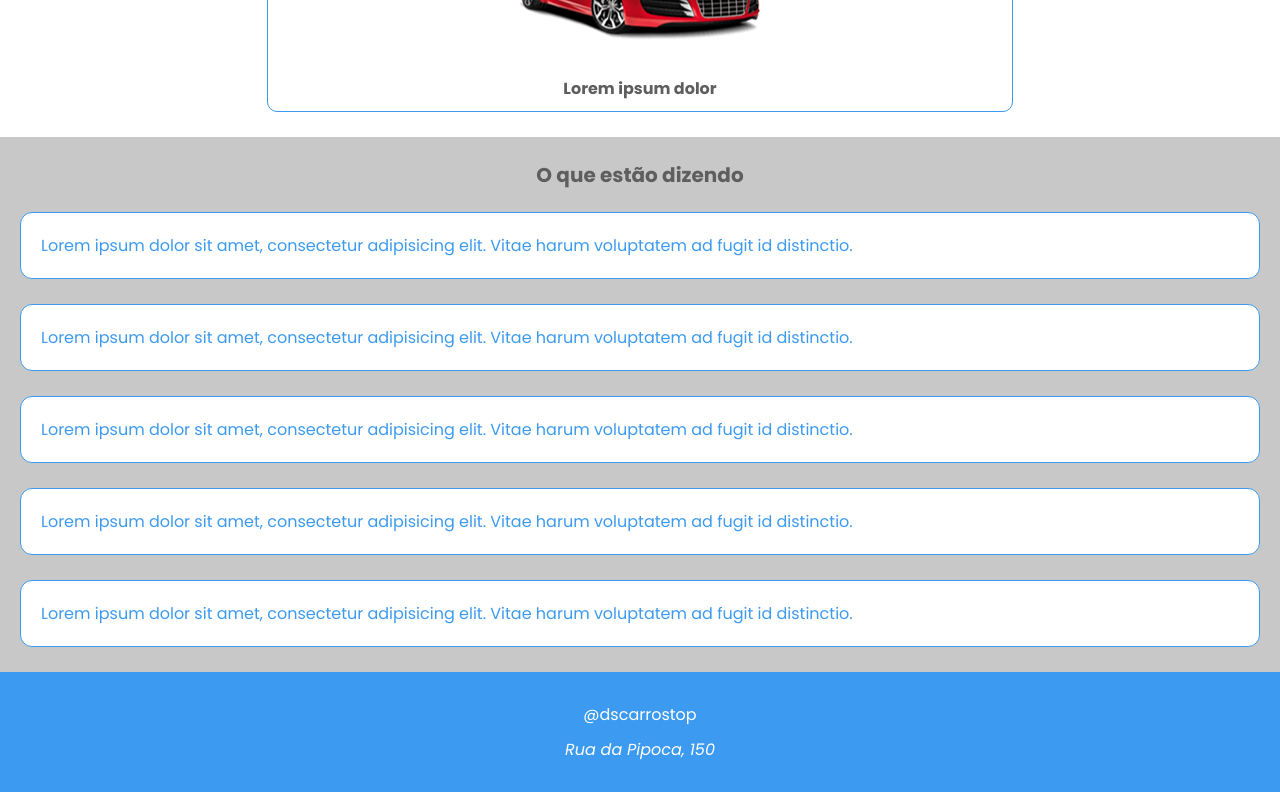
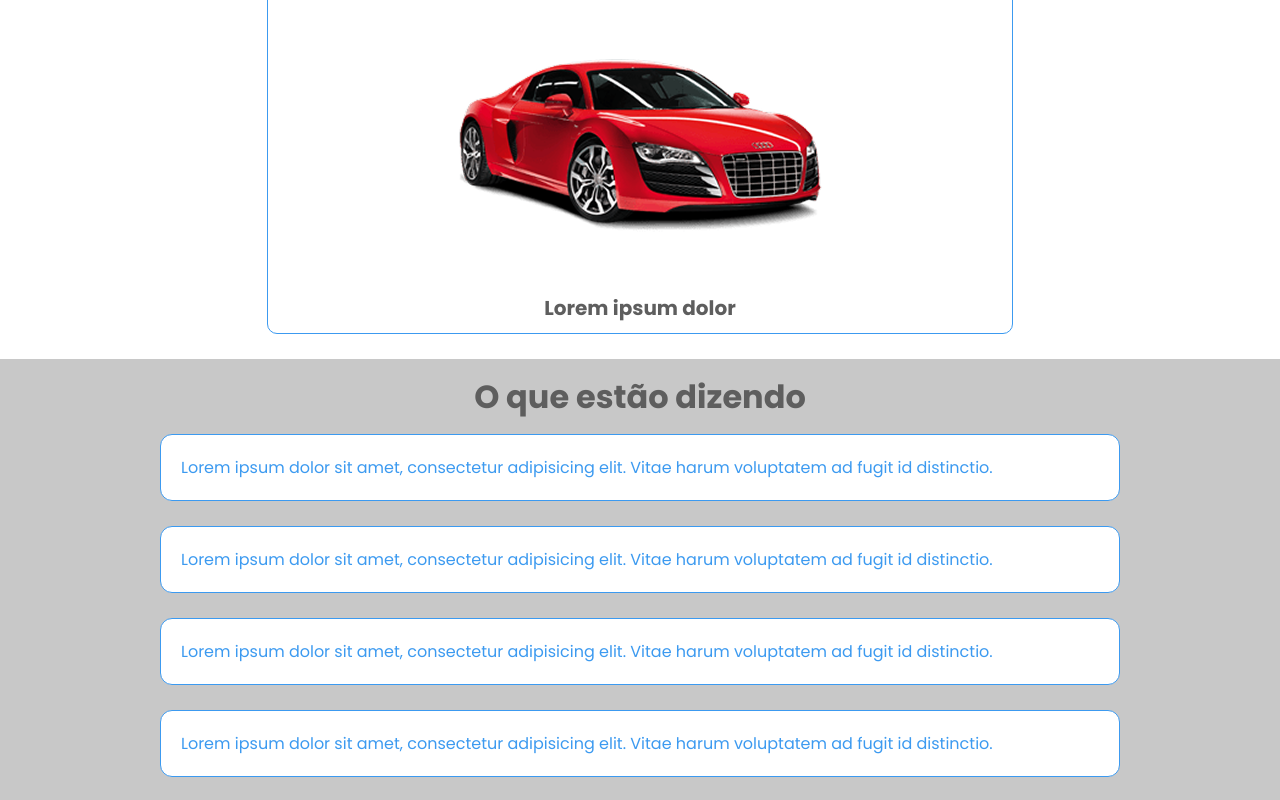
Before and after one commit to VictorB4rros/dscarrostop, a React (Vite) app: page / in a window 1280 px wide. Shown: the part 540-1340 px from the top of the page. Built offline with nearby package versions, Linux system fonts and the light colour scheme.

Commit message:
responsive adjustments

```diff
--- a/src/components/CarCard/styles.css
+++ b/src/components/CarCard/styles.css
@@ -2,6 +2,8 @@
     padding: 10px;
     border: 1px solid var(--ct-color-bg-tertiary);
     border-radius: 10px;
+    display: grid;
+    gap: 8px;
 }
 
 .ct-car-card-image {
@@ -14,6 +16,13 @@
     width: 260px;
 }
 
+@media (min-width: 576px) {
+    .ct-car-card-image img {
+        height: 292px;
+        width: 391px;
+    }
+}
+
 .ct-car-card-text {
     color: var(--ct-color-font-primary);
     font-size: 16px;
@@ -21,3 +30,9 @@
     display: flex;
     justify-content: center;
 }
+
+@media (min-width: 576px) {
+    .ct-car-card-text {
+        font-size: 20px;
+    }
+}
--- a/src/components/Footer/styles.css
+++ b/src/components/Footer/styles.css
@@ -12,6 +12,19 @@
     text-align: center;
 }
 
+@media (min-width: 576px) {
+    .ct-footer-text {
+        display: flex;
+        justify-content: space-between;
+        width: 100%;
+        max-width: 960px;
+    }
+
+    .ct-footer {
+        padding: 0 20px;
+    }
+}
+
 .ct-footer p {
     color: var(--ct-color-font-secondary);
     font-size: 16px;
--- a/src/components/Header/styles.css
+++ b/src/components/Header/styles.css
@@ -8,3 +8,9 @@
     font-size: 20px;
     font-weight: 700;
 }
+
+@media (min-width: 576px) {
+    .ct-header {
+        font-size: 24px;
+    }
+}
--- a/src/index.css
+++ b/src/index.css
@@ -43,6 +43,8 @@ main {
   height: 75px;
 }
 
-.ct-mb25 {
-  margin-bottom: 25px;
+@media (min-width: 576px) {
+  .ct-slogan-container {
+    font-size: 32px;
+  }
 }
--- a/src/routes/HomePage/styles.css
+++ b/src/routes/HomePage/styles.css
@@ -17,4 +17,6 @@
 .ct-comment-container {
     display: grid;
     gap: 25px;
+    max-width: 960px;
+    margin: 0 auto;
 }
```
Also changed, not shown: src/assets/car.png.
